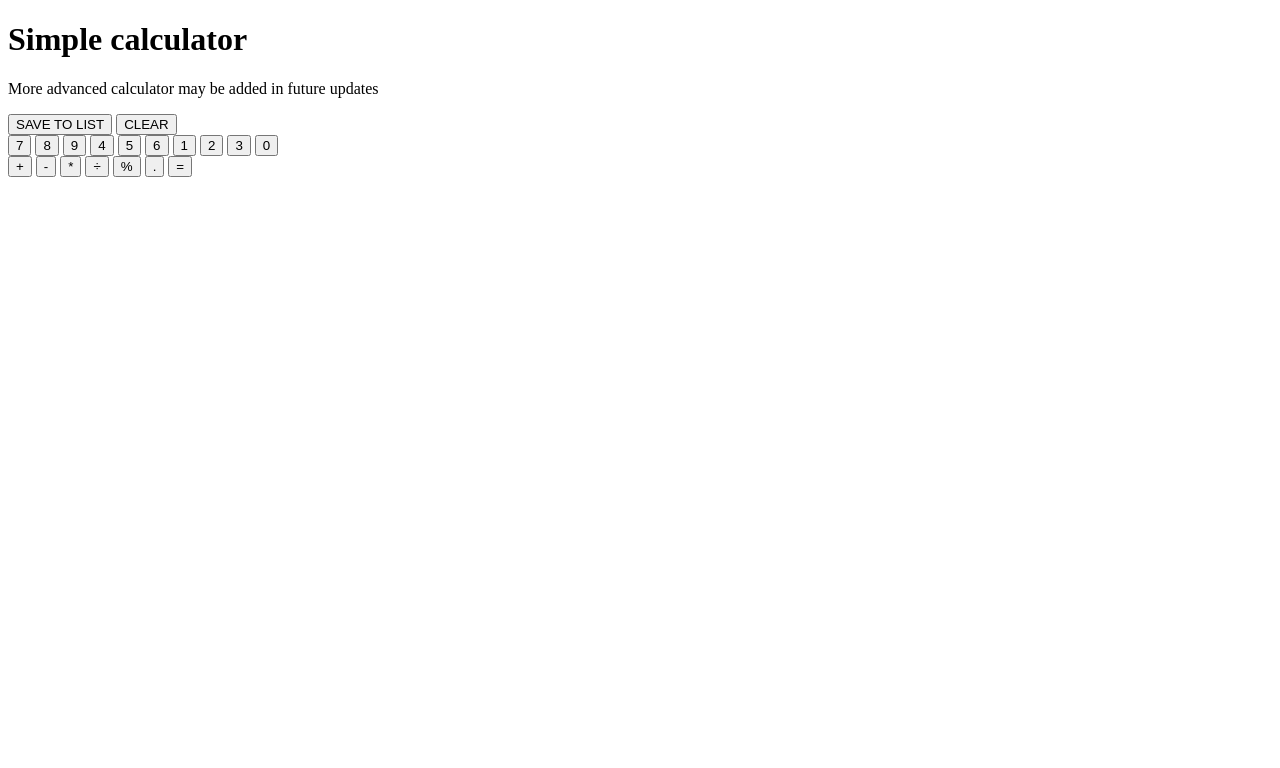
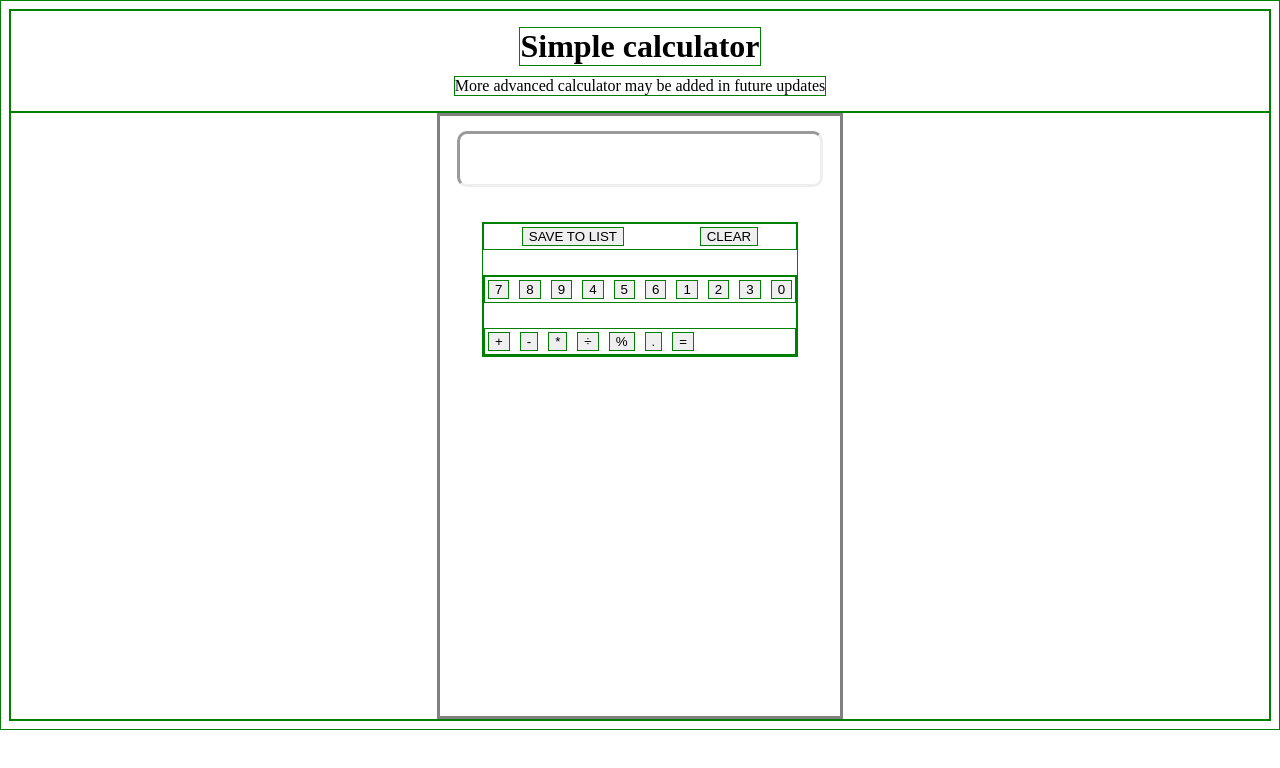
Before and after one commit to CrypticiaN/calculator-app, a plain HTML site: page index.html in a window 1280 px wide. Drawn offline with Linux system fonts and the light colour scheme.

Commit message:
basic layout calculator CSS

```diff
--- a/index.html
+++ b/index.html
@@ -3,7 +3,7 @@
 	<head>
 		<meta charset="UTF-8" />
 		<title>Calculator App</title>
-		<link rel="stylesheet" src="style.css">
+		<link rel="stylesheet" href="style.css">
 	</head>
 
 	<body>
--- a/style.css
+++ b/style.css
@@ -1,21 +1,72 @@
+* {
+	border: 1px solid green;
+}
+
+header {
+	display: flex;
+	flex-direction: column;
+	align-items: center;
+	justify-content: center;
+	height: 100px;
+	padding: 0%;
+}
+
+header p {
+	margin: 5px;
+}
+
+h1 {
+	margin: 5px;
+}
+
+main {
+	display: flex;
+	justify-content: center;
+}
+
 .calculator {
-	width: 80%;
-	height: 80%;
 	border: 3px solid grey;
+	display: flex;
+	flex-direction: column;
+	align-items: center;
+	width: 400px;
+	height: 600px;
 }
-.display
-.buttons
 
-button
+.display {
+	width: 360px;
+	height: 50px;
+	border: inset 3px;
+	border-radius: 10px;
+	margin: 15px;
+}
 
-.settings-buttons
+.buttons {
+	margin: 20px;
+}
+
+button {
+	margin: 3px;
+}
+
+.settings-buttons {
+	display: flex;
+	justify-content: space-around;
+	margin-bottom: 25px;
+}
 .settings-buttons button
 #save
 #clear
 
-.math-buttons
+.math-buttons {
+	display: flex;
+	justify-content: space-evenly;
+}
 
-.numbers-buttons
+.numbers-buttons {
+	margin-bottom: 25px;
+}
+
 .numbers-buttons button
 #button7
 #button8
```
